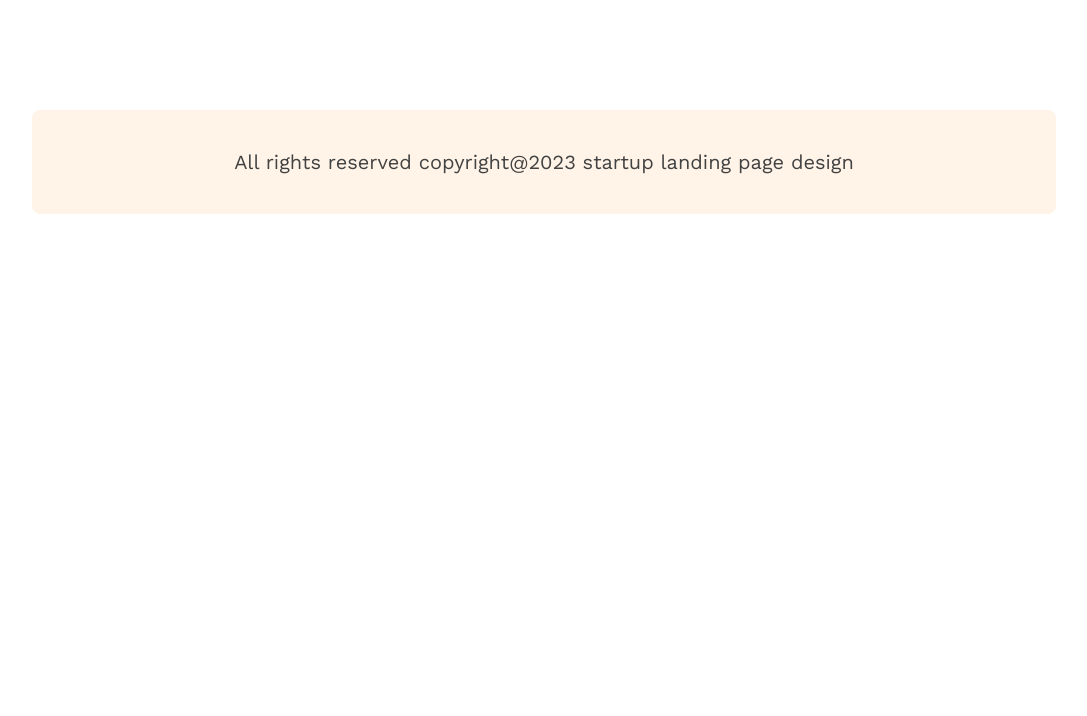
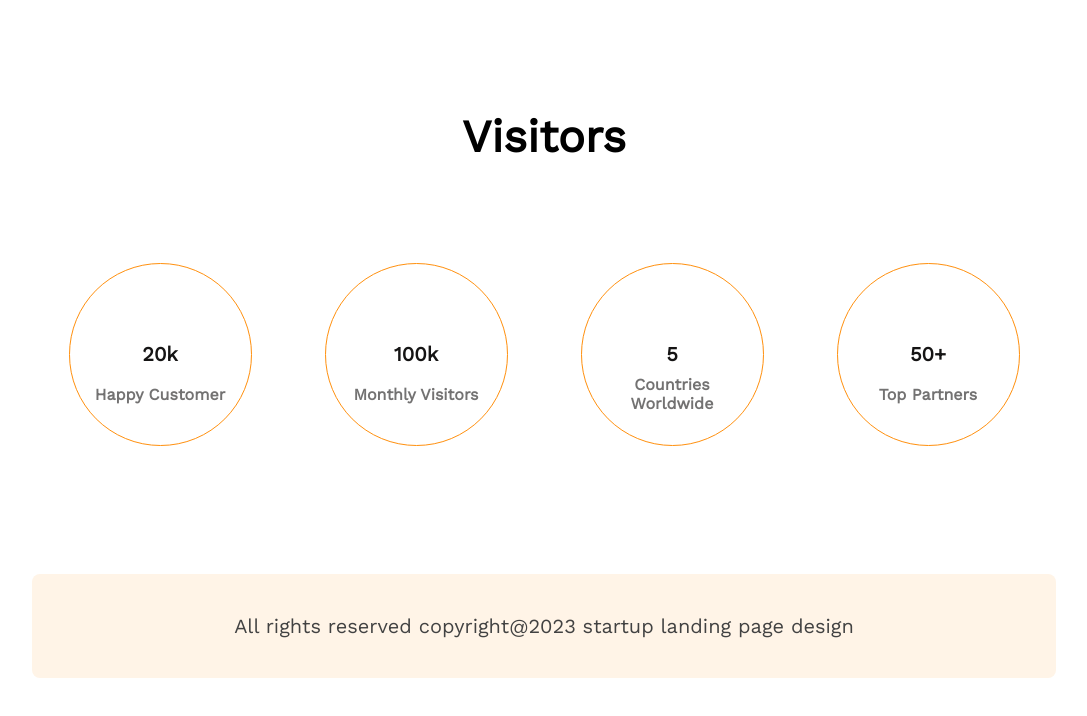
Before and after one commit to Shakil-Ahmed7/assignment-two, a plain HTML site: page index.html in a window 1280 px wide. Shown: the part 3349-4065 px from the top of the page, without its empty margins (96-1183 px from the left). Before the commit the page ends 3691 px from the top, so only its background shows below. Drawn offline with nearby package versions, Linux system fonts and the light colour scheme.

Commit message:
bonus section added

```diff
--- a/index.html
+++ b/index.html
@@ -174,6 +174,33 @@
             </div>
         </section>
         <!-- Sponsor section end -->
+
+        <!-- Bonus section Visitors start -->
+
+        <!-- bonus extra section -->
+
+        <section class="customer">
+            <h3 class="customer-title">Visitors</h3>
+            <div class="customers-info">
+                <div class="customer-box">
+                    <p class="customer-number">20k</p>
+                    <p class="customer-description">Happy Customer</p>
+                </div>
+                <div class="customer-box">
+                    <p class="customer-number">100k</p>
+                    <p class="customer-description">Monthly Visitors</p>
+                </div>
+                <div class="customer-box">
+                    <p class="customer-number">5</p>
+                    <p class="customer-description">Countries Worldwide</p>
+                </div>
+                <div class="customer-box">
+                    <p class="customer-number">50+</p>
+                    <p class="customer-description">Top Partners</p>
+                </div>
+            </div>
+        </section>
+
     </main>
     <!-- main section end -->
 
--- a/styles/style.css
+++ b/styles/style.css
@@ -273,6 +273,59 @@ nav {
 
 }
 
+/* Bonus section visitors styles */
+
+.customer {
+    margin: 0% 10% 10% 10%;
+    text-align: center;
+}
+
+.customer-title {
+    font-weight: 700;
+    font-size: 45px;
+    text-align: center;
+    margin-bottom: 100px;
+}
+
+.customers-info {
+    display: grid;
+    grid-template-columns: repeat(4, 1fr);
+    text-align: center;
+    justify-items: center;
+}
+
+.customer-box {
+    width: 141px;
+    height: 141px;
+    border: 1px solid #FF900E;
+    border-radius: 50%;
+    text-align: center;
+    padding: 20px;
+}
+
+.customer-number {
+    color: #151414;
+    font-weight: 700;
+    font-size: 20px;
+    margin-bottom: 16px;
+    position: relative;
+    top: 50%;
+    transform: translateY(-50%);
+}
+
+.customer-description {
+    color: #737272;
+    font-weight: 700;
+    position: relative;
+    top: 50%;
+    transform: translateY(-50%);
+}
+
+.customer-box:hover {
+    transform: scale(1.5);
+    background: #FFF4E7;
+}
+
 /* Footer section styles */
 
 footer {
@@ -283,7 +336,7 @@ footer {
     padding: 40px 80px;
 }
 
-.footer-details{
+.footer-details {
     font-size: 20px;
     color: #424242;
 }
@@ -393,6 +446,10 @@ footer {
         display: grid;
         grid-template-columns: repeat(1, 1fr);
     }
+    .customers-info {
+        grid-template-columns: repeat(1, 1fr);
+        gap: 30px;
+    }
 
 }
 
@@ -475,10 +532,17 @@ footer {
         display: grid;
         grid-template-columns: repeat(2, 1fr);
     }
+
     footer {
         padding: 40px 0px;
     }
-    .footer-details{
+
+    .footer-details {
         font-size: 16px;
     }
+
+    .customers-info {
+        grid-template-columns: repeat(2, 1fr);
+        gap: 30px;
+    }
 }
```
